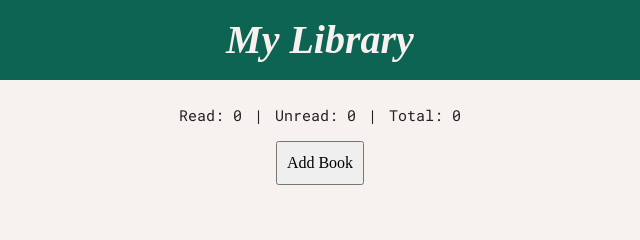
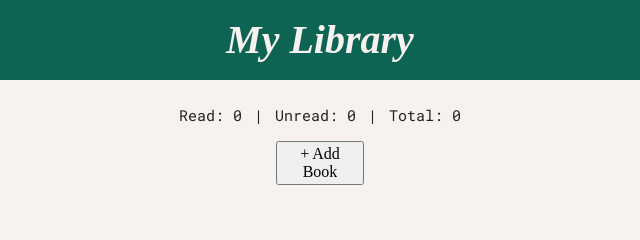
Before and after one commit to josefggx/book-library-project, a plain HTML site: page index.html in a window 1280 px wide. Shown: the top 240 px of the page, 320-960 px from the left. Drawn offline with Linux system fonts and the light colour scheme; a web font is replaced by a local one.

Commit message:
Corrected content

```diff
--- a/index.html
+++ b/index.html
@@ -50,7 +50,7 @@
             <p id="total">Total: 0</p>
           </div>
           <div id="add-book-btn-container">
-            <button onclick="formPopup()" id="add-book-btn" type="button">Add
+            <button onclick="formPopup()" id="add-book-btn" type="button">+ Add
               Book</button>
           </div>
         </div>
```
